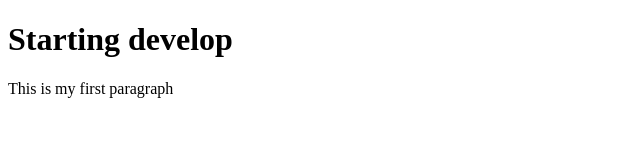
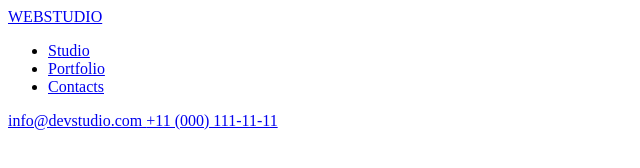
Before and after one commit to DariaVyshniak/goit-markup-hw-01, a plain HTML site: page index.html in a window 1280 px wide. Shown: the whole page, without its empty margins (0-640 px from the left). Drawn offline with Linux system fonts and the light colour scheme.

Commit message:
header is done

```diff
--- a/index.html
+++ b/index.html
@@ -8,8 +8,31 @@
 </head>
 
 <body>
-    <h1>Starting develop</h1>
-    <p>This is my first paragraph</p>
+    <header>
+        <a href="#">WEBSTUDIO</a>
+        <nav>
+            <ul>
+                <li>
+                    <a href="#">Studio</a>
+                </li>
+                <li>
+                    <a href="#">Portfolio</a>
+                </li>
+                <li>
+                    <a href="#">Contacts</a>
+                </li>
+            </ul>
+        </nav>
+
+        <div>
+            <a href="mailto:info@devstudio.com">
+                info@devstudio.com
+            </a>
+            <a href="tel:+11(000)1111111">
+                +11 (000) 111-11-11
+            </a>
+        </div>
+    </header>
 </body>
 
 </html>
```
